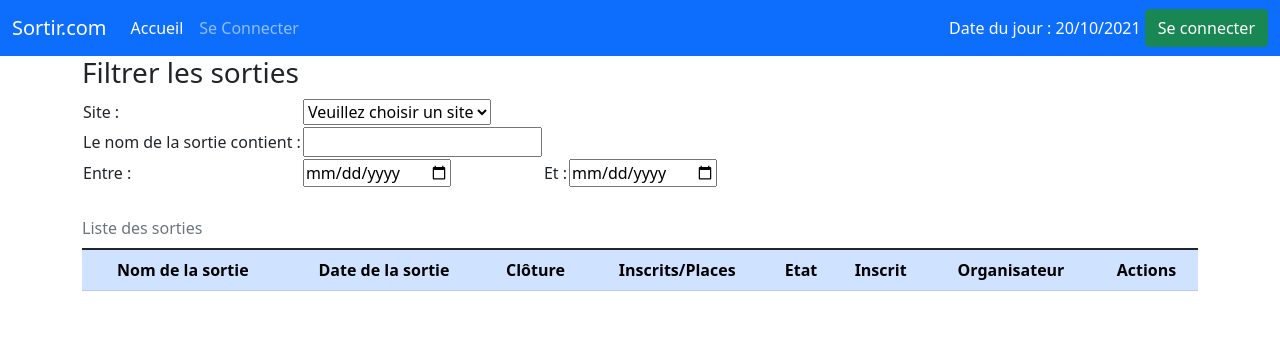
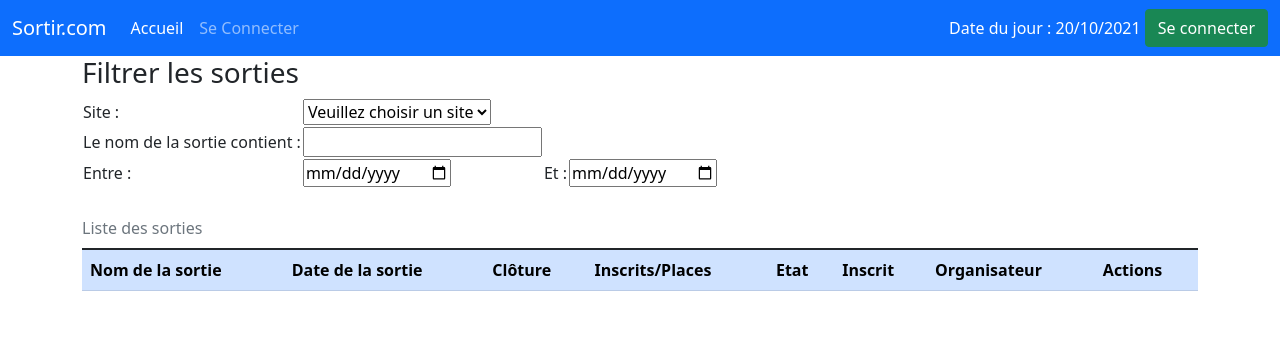
Before and after one commit to hbourniche20/ENI-projectSortir, a Symfony app: template templates/homepage/home.html.twig in a window 1280 px wide. Shown: the top 356 px of the page. Run offline with Twig, Linux system fonts and the light colour scheme; the template is opened without the code that fills it, so the values that code supplies are empty; some libraries are stand-ins or nearby versions.

Commit message:
correctif du home

```diff
--- a/templates/homepage/home.html.twig
+++ b/templates/homepage/home.html.twig
@@ -48,14 +48,14 @@
             <caption>Liste des sorties</caption>
             <thead>
             <tr class="table-primary">
-                <th class="text-center">Nom de la sortie</th>
-                <th class="text-center">Date de la sortie</th>
-                <th class="text-center">Clôture</th>
-                <th class="text-center">Inscrits/Places</th>
-                <th class="text-center">Etat</th>
-                <th class="text-center">Inscrit</th>
-                <th class="text-center">Organisateur</th>
-                <th class="text-center">Actions</th>
+                <th>Nom de la sortie</th>
+                <th>Date de la sortie</th>
+                <th>Clôture</th>
+                <th>Inscrits/Places</th>
+                <th>Etat</th>
+                <th>Inscrit</th>
+                <th>Organisateur</th>
+                <th>Actions</th>
             </tr>
             </thead>
             <tbody>
@@ -64,7 +64,7 @@
                     <td>{{ sortie.getNom }}</td>
                     <td>{{ sortie.getDateSortie|date("d/m/Y H:i") }}</td>
                     <td>{{ sortie.getDateLimiteInscription|date("d/m/Y") }}</td>
-                    <td style="text-align: center">{{ sortie.getInscrits|length }}/{{ sortie.getNbPlaces }}</td>
+                    <td class="text-center">{{ sortie.getInscrits|length }}/{{ sortie.getNbPlaces }}</td>
                     <td>
                         {% if  sortie.getDateSortie|date_modify('+' ~sortie.getDuree  ~ 'min')|date("d/m/Y H:i") <= "now"|date("d/m/Y H:i","Europe/Paris") %}
                             <label>Terminé</label>
```
Also changed, not shown: templates/sortie/index.html.twig (+14 -13 lines).
